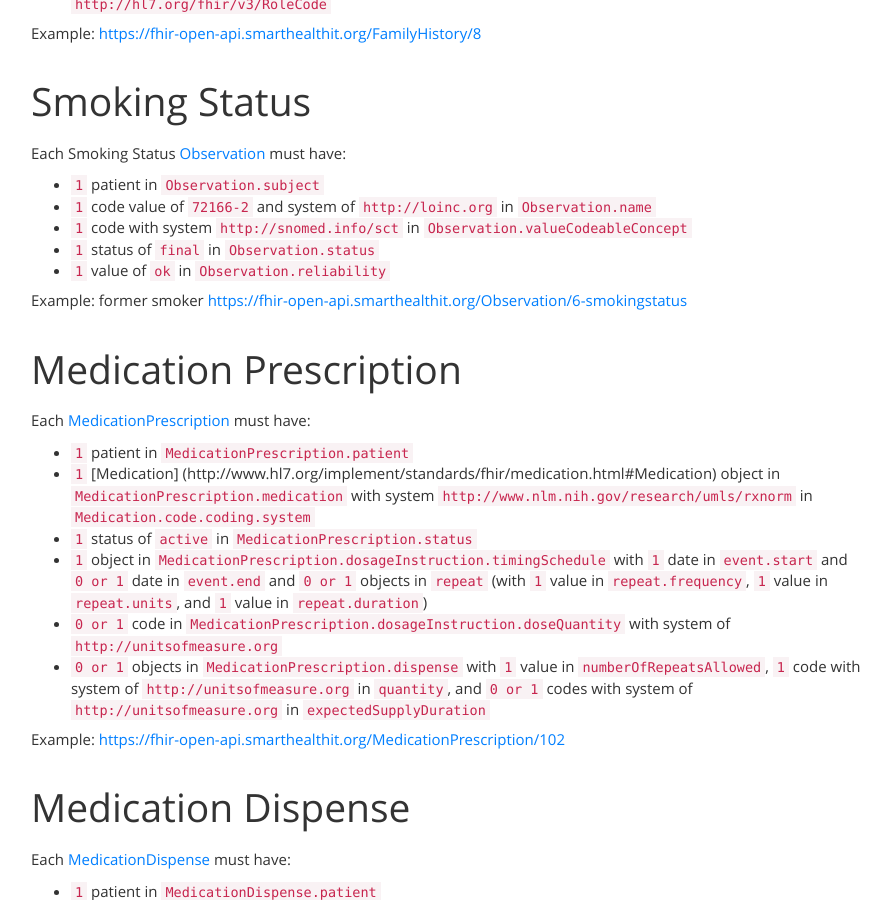
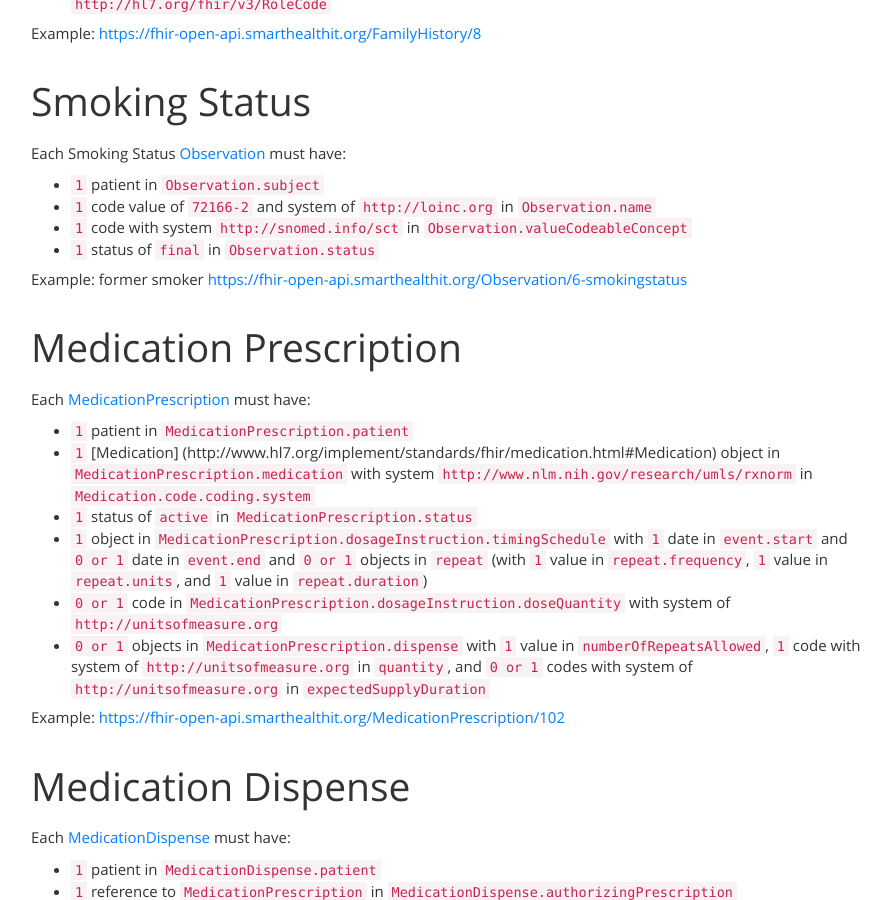
Before and after one commit to smart-on-fhir/smart-on-fhir.github.io, a Jekyll site: the page built from profiles/index.md, in a window 1280 px wide and 900 px high, scrolled down 3332 px. Shown: the whole window, without its empty margins (39-930 px from the left). Built offline with Jekyll 4.4.1, drawn with Linux system fonts in a browser that asks for light colours; Markdown is read by kramdown in place of the engine named in the settings.

Commit message:
Update index.md
Removed following constraint for Observation :
`1` value of `ok` in `Observation.reliability`

as there is no element called reliability in current build of FHIR

```diff
--- a/profiles/index.md
+++ b/profiles/index.md
@@ -197,7 +197,6 @@ must have:
  * `1` code value of `72166-2` and system of `http://loinc.org` in `Observation.name`
  * `1` code with system `http://snomed.info/sct` in `Observation.valueCodeableConcept`
  * `1` status of `final` in `Observation.status`
- * `1` value of `ok` in `Observation.reliability`
 
 ##### Example: former smoker [https://fhir-open-api.smarthealthit.org/Observation/6-smokingstatus](https://fhir-open-api.smarthealthit.org/Observation/6-smokingstatus?_format=json)
 
```
